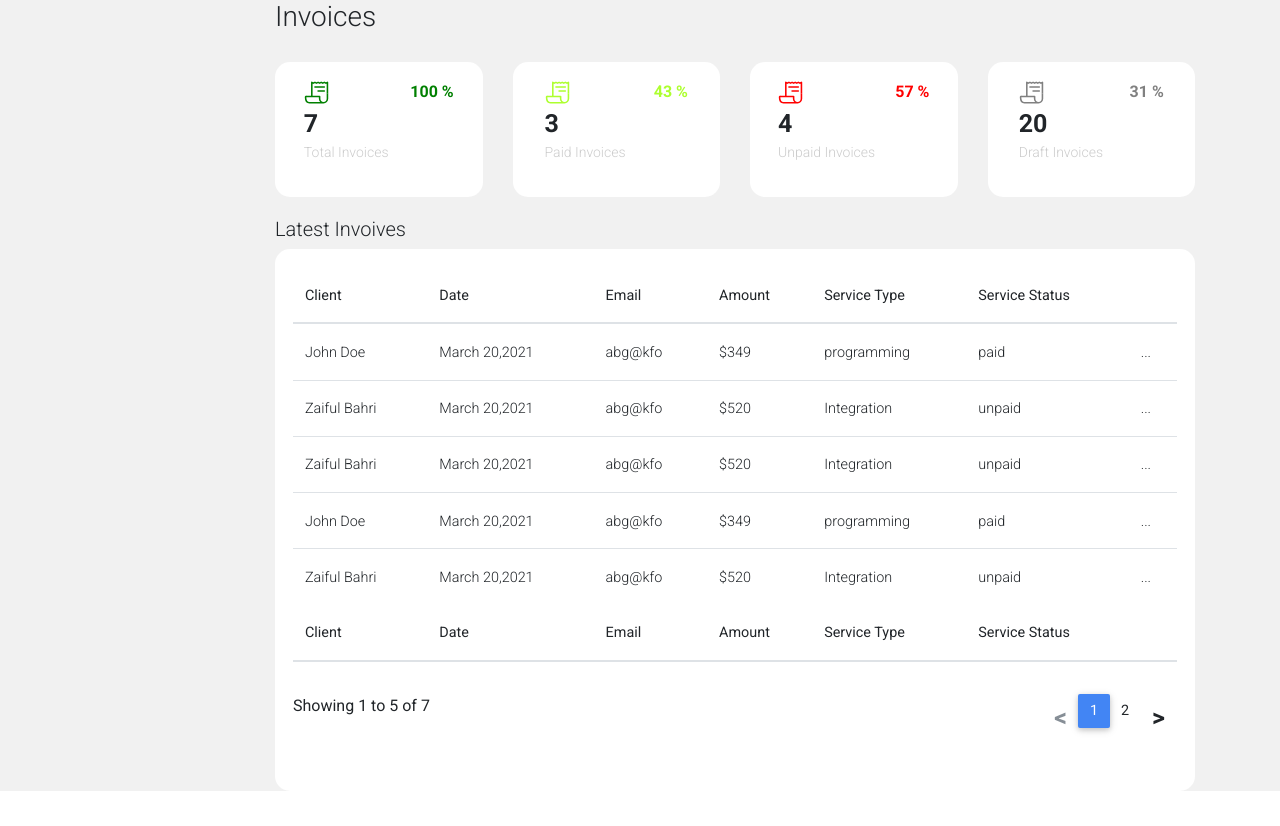
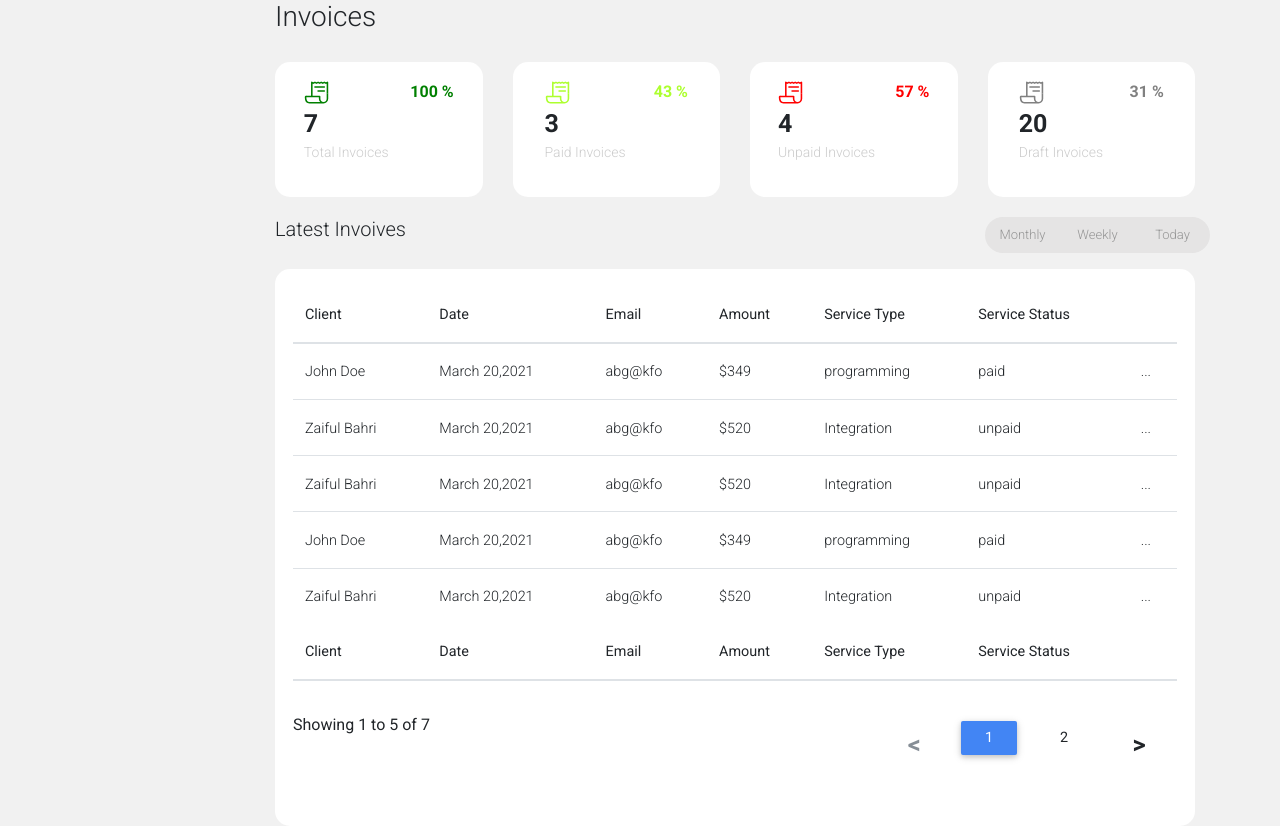
Before and after one commit to AbirAlareanK/BilPay, a React (Create React App) app: page / in a window 1280 px wide. Before the commit the page ends 800 px from the top, so only its background shows below. Built offline with nearby package versions, Linux system fonts and the light colour scheme.

Commit message:
Latest Invoices Sort Buttons

```diff
--- a/src/Components/InvoicesTable.js
+++ b/src/Components/InvoicesTable.js
@@ -20,7 +20,14 @@ const InvoicesTable = ({rows,cols}) => {
 
   return (
     <>
-      <h5>Latest Invoives</h5>
+      <section className={Classes.tableActionButtons}>
+        <h5>Latest Invoives</h5>
+        <ul>
+          <li>Monthly</li>
+          <li>Weekly</li>
+          <li>Today</li>
+        </ul>
+      </section>
       <MDBDataTable className={Classes.tableCard}
         responsiveMd
         hover={true}
--- a/src/Components/InvoicesTable.module.css
+++ b/src/Components/InvoicesTable.module.css
@@ -11,3 +11,32 @@
 h5{
     margin: 15px;
 }
+
+.tableActionButtons {
+    display: flex;
+    justify-content: space-between;
+    width: 100%;
+}
+
+.tableActionButtons ul {
+    list-style: none;
+    display: inline-flex;
+    padding: 0px;
+    justify-content: space-between;
+    background-color:  #e5e4e4;;
+    border-radius: 30px;
+}
+
+ul li{
+    padding: 8px 10px;
+    border-radius: 30px;
+    font-size: 13px;
+    width: 75px;
+    text-align: center;
+    color:#959595
+}
+
+ul li:hover{
+    background-color : #165816a6;
+    color:#ffffff;
+}
```
